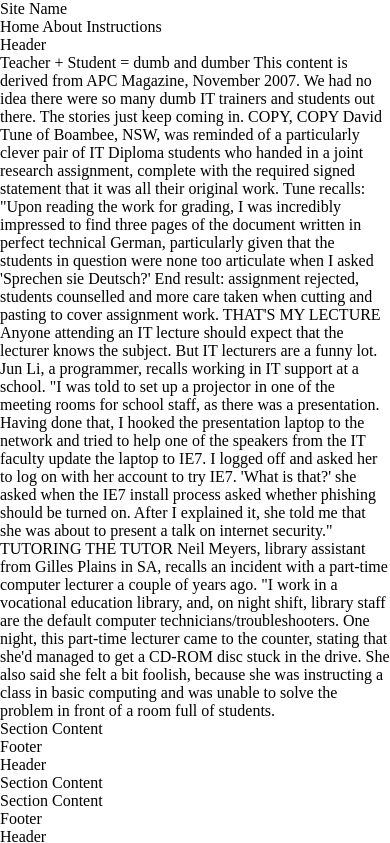
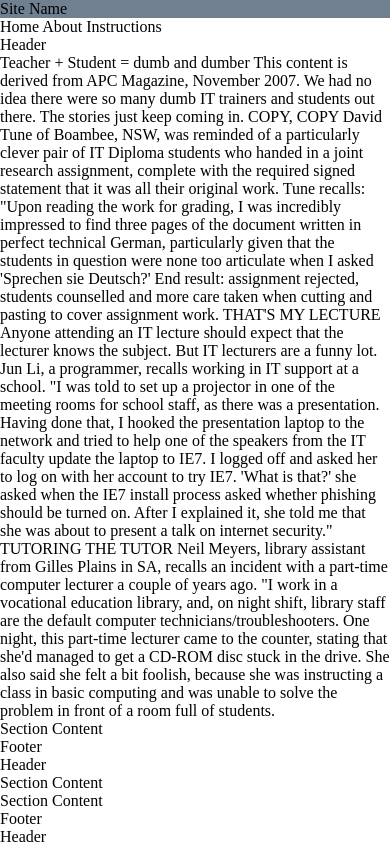
Before and after one commit to Limyangtyin/WebTech1, a plain HTML site: page Content.html in a window 390 px wide. Shown: the top 843 px of the page. Drawn offline with Linux system fonts and the light colour scheme.

Commit message:
feat: site mobile header - add CSS to lay the site header

```diff
--- a/Content.html
+++ b/Content.html
@@ -7,7 +7,7 @@
     <title>Title</title>
 </head>
 <body>
-<header>
+<header class="headerclass">
     Site Name
 </header>
 <nav>
--- a/assests/css/style.css
+++ b/assests/css/style.css
@@ -0,0 +1,7 @@
+@media screen and (max-width: 768px){
+    .headerclass {
+        border: 1px black;
+        background-color: slategrey;
+    }
+
+}
```
